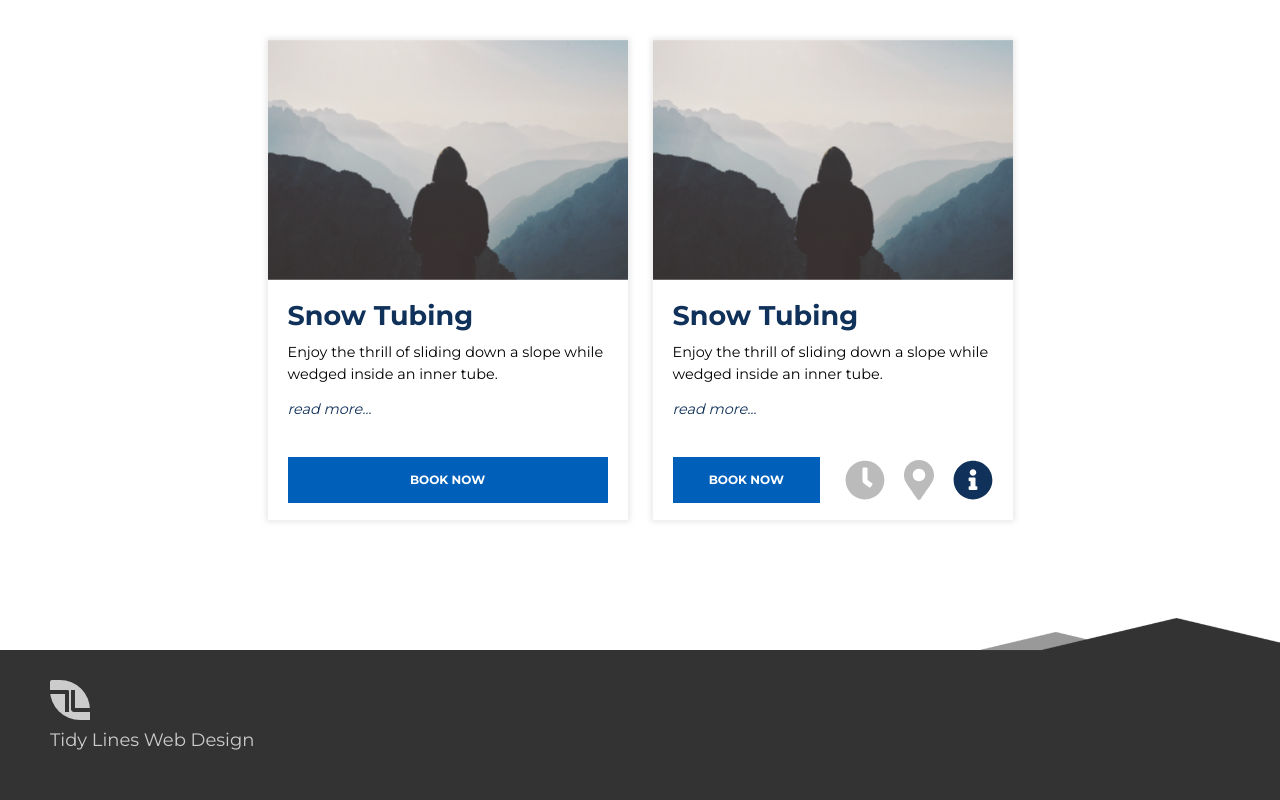
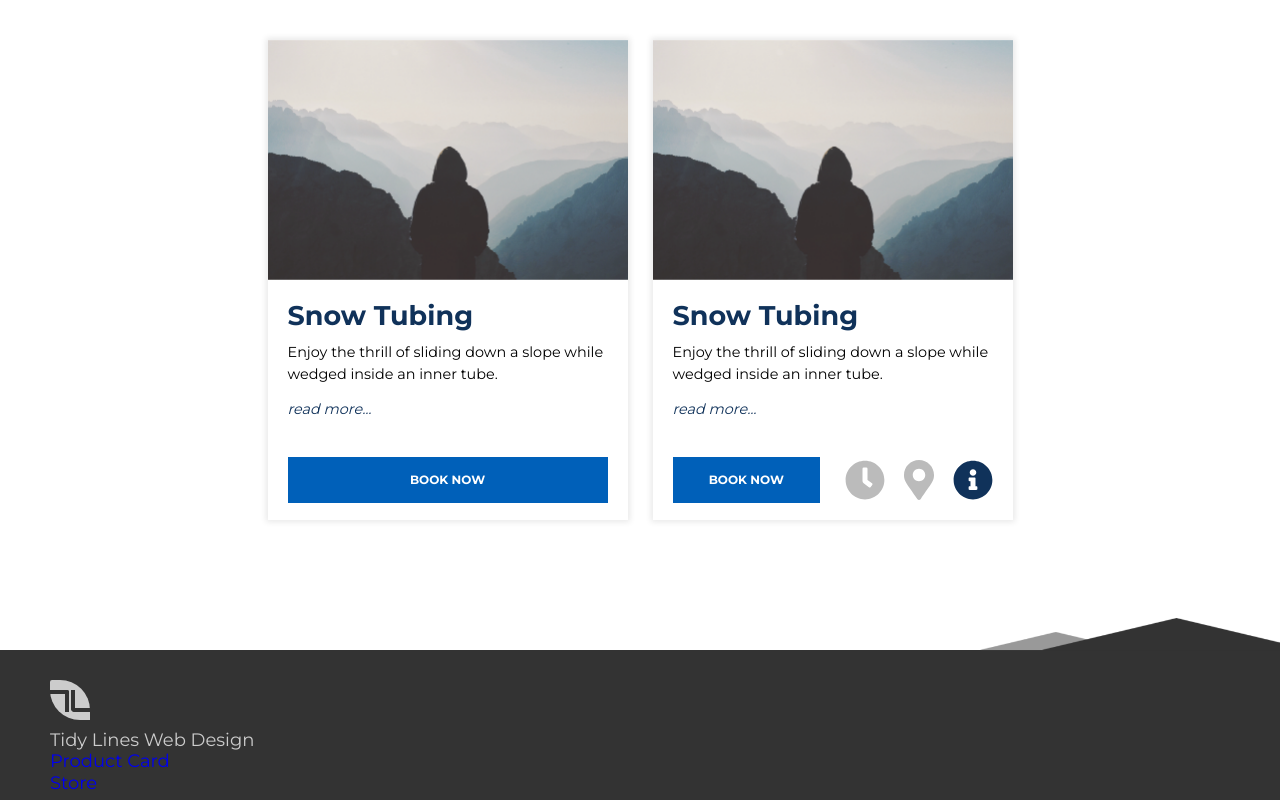
Before and after one commit to benfok/product-store, a React (Create React App) app: page /product-store/card in a window 1280 px wide. Shown: the part 364-1164 px from the top of the page. Built offline with nearby package versions, Linux system fonts and the light colour scheme.

Commit message:
footer test

```diff
--- a/src/components/Footer/index.js
+++ b/src/components/Footer/index.js
@@ -1,5 +1,6 @@
 import React from 'react';
 import footerPic from '../../assets/vailFooter.png';
+import { Link } from 'react-router-dom';
 import '../../styles/footer.css';
 
 function Footer () {
@@ -13,6 +14,16 @@
                     <div id="l"></div>
                 </div>
                 <p>Tidy Lines Web Design</p>
+                <p>
+                    <Link to = "/card">
+                    Product Card
+                    </Link>
+                </p>
+                <p>
+                    <Link to = "/">
+                    Store
+                    </Link>
+                </p>
             </div>
         </footer>
     )
```
